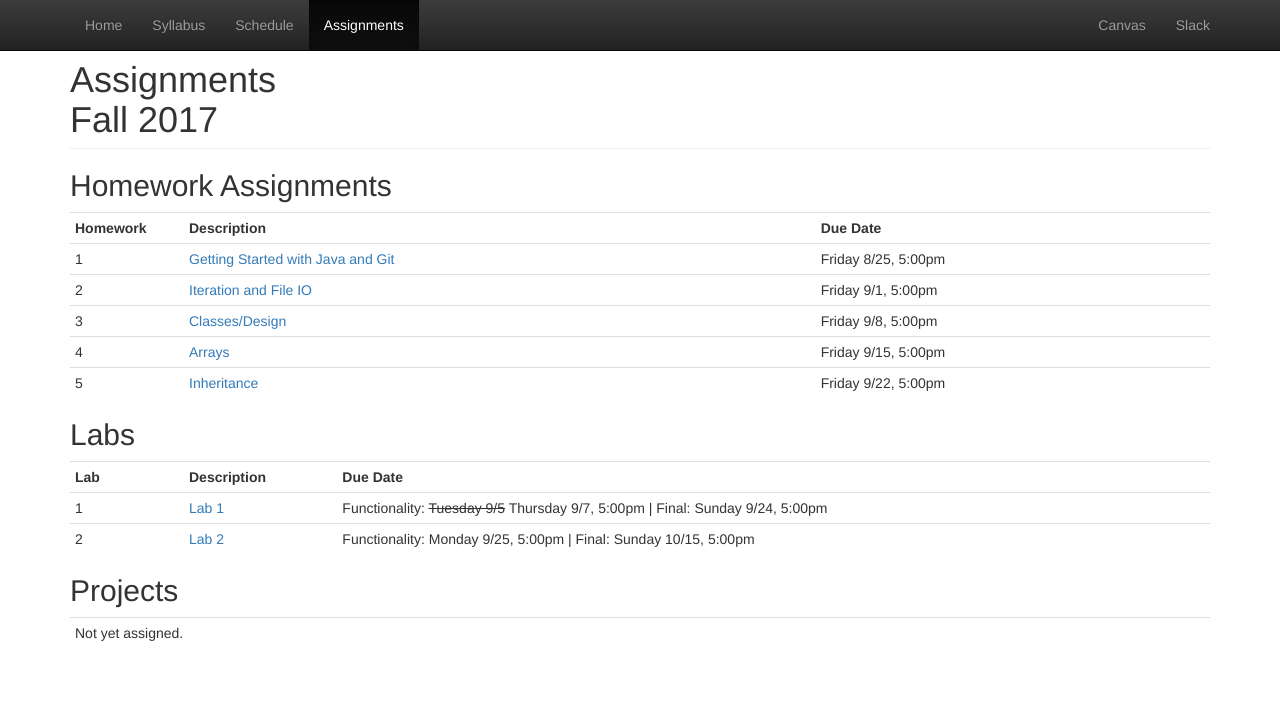
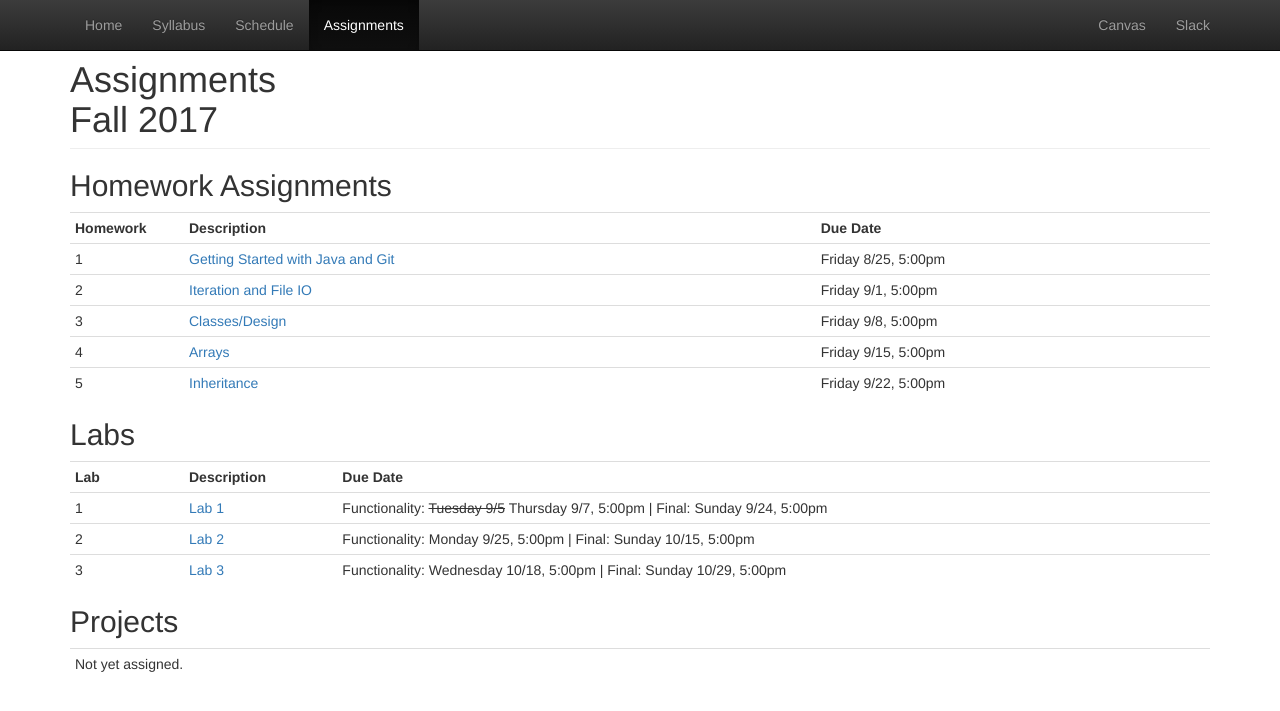
Before and after one commit to CS514-F17/cs514-f17.github.io, a Jekyll site: the page built from assignments.html, in a window 1280 px wide. Shown: the top 711 px of the page. Built offline with Jekyll 4.4.1, drawn with Linux system fonts in a browser that asks for light colours.

Commit message:
add lab 3

```diff
--- a/assignments.html
+++ b/assignments.html
@@ -96,6 +96,11 @@ title: Assignments
      <td><a href="https://github.com/CS514-F17/Lab2/blob/master/README.md">Lab 2</a></td>
      <td>Functionality: Monday 9/25, 5:00pm | Final: Sunday 10/15, 5:00pm</td>
    </tr>
+    <tr>
+     <td>3</td>
+     <td><a href="https://github.com/CS514-F17/SongFinder/blob/master/specifications/lab3.md">Lab 3</a></td>
+     <td>Functionality: Wednesday 10/18, 5:00pm | Final: Sunday 10/29, 5:00pm</td>
+   </tr>
  <!--
    <tr>
      <td>2</td>
--- a/schedule.html
+++ b/schedule.html
@@ -210,6 +210,8 @@ title: Schedule
 				<a href="https://github.com/CS514-F17/code/blob/master/USFPersonTester.java">USFPersonTester.java</a><br/> -->
 		</td>
 		<td>
+ 				<a href="https://github.com/CS514-F17/SongFinder/blob/master/specifications/lab3.md"><strong>Due Wednesday</strong> - Lab 3 Functionality</a>
+
 				<!-- 				<a href="https://github.com/CS514-F17/labs/blob/master/lab6.md">Lab 6</a><br/>				 -->
 		</td>
 	</tr>
@@ -222,7 +224,7 @@ title: Schedule
 				<!-- 				<a href="https://github.com/CS514-F17/notes/blob/master/exam2review.md">Exam 2 Review</a><br/> -->
 		</td>
 		<td>
-
+ 				<a href="https://github.com/CS514-F17/SongFinder/blob/master/specifications/lab3.md"><strong>Due Sunday</strong> - Lab 3 Final</a>
 		</td>
 	</tr>
 	<tr>
```
